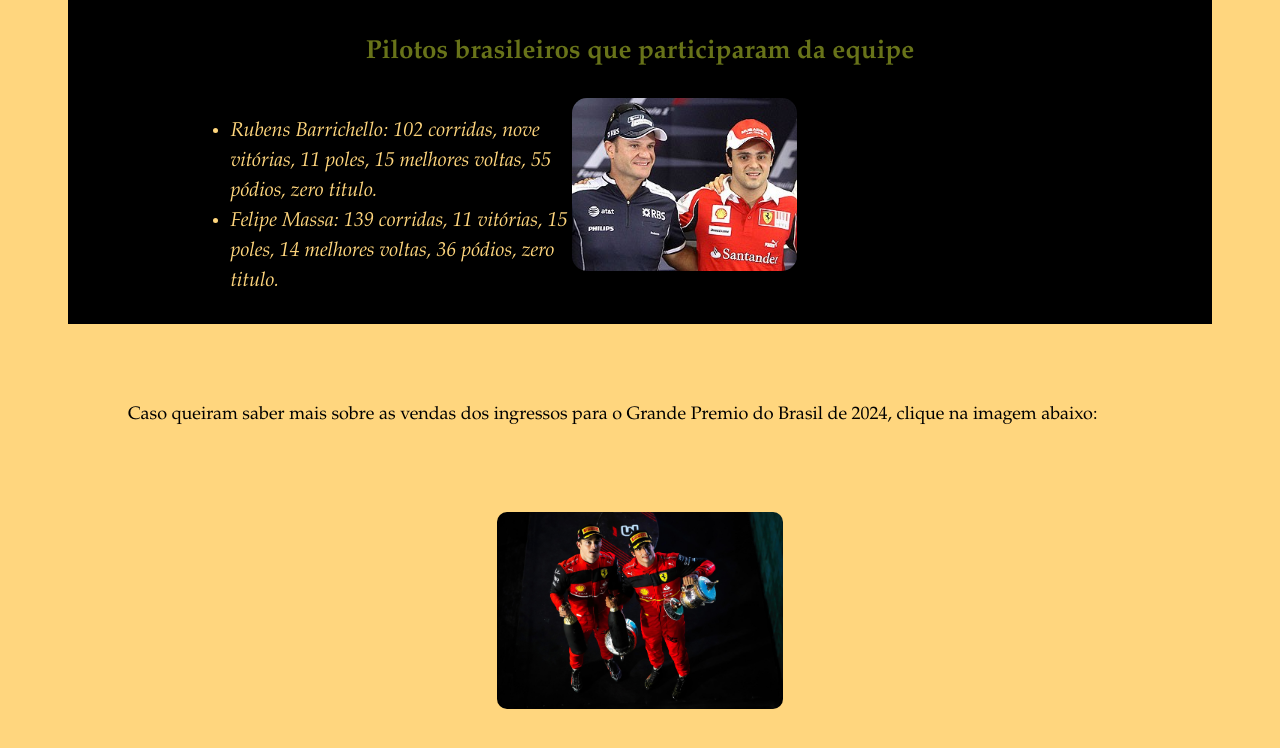
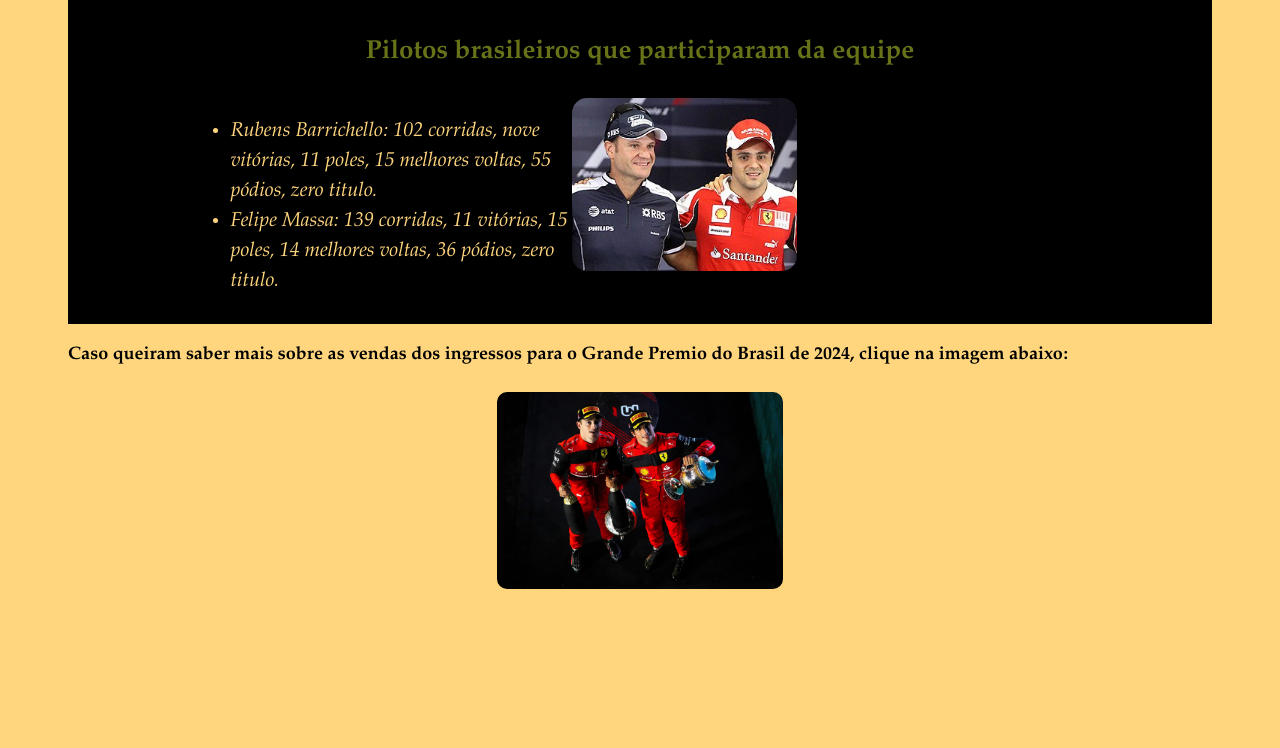
Before and after one commit to ManuelaMazurok/revisaomanuela, a plain HTML site: page index.html in a window 1280 px wide. Shown: the part 3352-4100 px from the top of the page. After the commit the page ends 4014 px from the top, so only its background shows below. Drawn offline with Linux system fonts and the light colour scheme.

Commit message:
Add files via upload

```diff
--- a/index.html
+++ b/index.html
@@ -75,9 +75,7 @@
 			</ul>
 			<img src="img/rubinhoemassa.jpg" alt="Rubens Barrichello e Felipe Massa" class="imgbrasileiro">
 		</div>
-
-		<div class="principal">
-			<p>Caso queiram saber mais sobre as vendas dos ingressos para o Grande Premio do Brasil de 2024, clique na imagem abaixo:</p>
+			<p class="paragrafo3"><strong>Caso queiram saber mais sobre as vendas dos ingressos para o Grande Premio do Brasil de 2024, clique na imagem abaixo:</strong> </p>
 
 		</div>
 		<a href="https://ge.globo.com/motor/formula-1/noticia/2023/11/06/venda-para-o-gp-de-sao-paulo-de-f1-2024-comeca-nesta-segunda.ghtml#:~:text=Todas%20as%20informa%C3%A7%C3%B5es%20est%C3%A3o%20dispon%C3%ADveis,do%20GP%20de%20S%C3%A3o%20Paulo."><img src="img/sainz2.jpg" alt="Leclerc e sainz" class="imagemferrari"></a>
```
